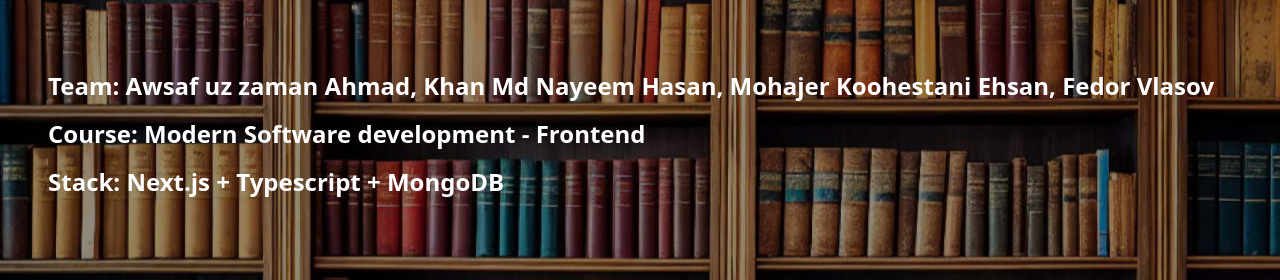
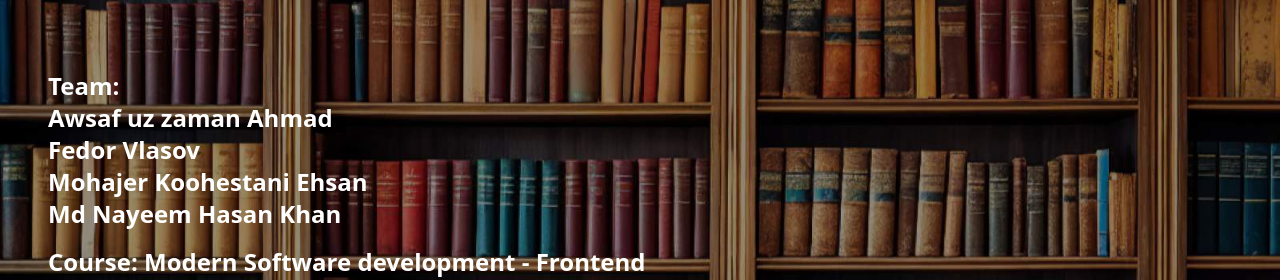
Before and after one commit to ztxone/nextjs-bookstore, a Next.js app: page /search in a window 1280 px wide. Shown: the part 226-506 px from the top of the page. Built offline with nearby package versions, Linux system fonts and the light colour scheme; no server answers.

Commit message:
mailto link to team members

```diff
--- a/components/Contacts.tsx
+++ b/components/Contacts.tsx
@@ -5,8 +5,12 @@ const Contacts: React.FC<{}> = () => {
     <div className="px-4 md:px-12 py-4 space-y-8">
       <div>
         <p className="text-white text-md md:text-xl lg:text-2xl font-semibold mb-4">
-          <strong>Team:</strong> Awsaf uz zaman Ahmad, Khan Md Nayeem Hasan,
-          Mohajer Koohestani Ehsan, Fedor Vlasov
+          <strong>Team:</strong>
+          <br />
+          <span className="cursor-pointer" onClick={(e) => {window.location.href ='mailto:ae9951@student.jamk.fi'}}>Awsaf uz zaman Ahmad</span><br/>
+          <span className="cursor-pointer" onClick={(e) => {window.location.href ='mailto:ad9348@student.jamk.fi'}}>Fedor Vlasov</span><br/>
+          <span className="cursor-pointer" onClick={(e) => {window.location.href ='mailto:ae9190@student.jamk.fi'}}>Mohajer Koohestani Ehsan</span><br/>
+          <span className="cursor-pointer" onClick={(e) => {window.location.href ='mailto:ae9200@student.jamk.fi'}}>Md Nayeem Hasan Khan</span><br/>
         </p>
         <p className="text-white text-md md:text-xl lg:text-2xl font-semibold mb-4">
           <strong>Course:</strong> Modern Software development - Frontend
```
